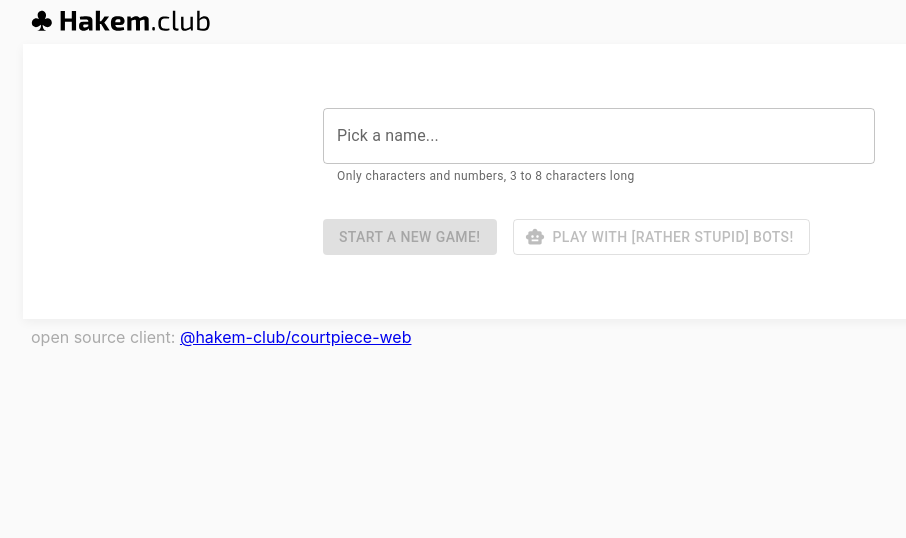
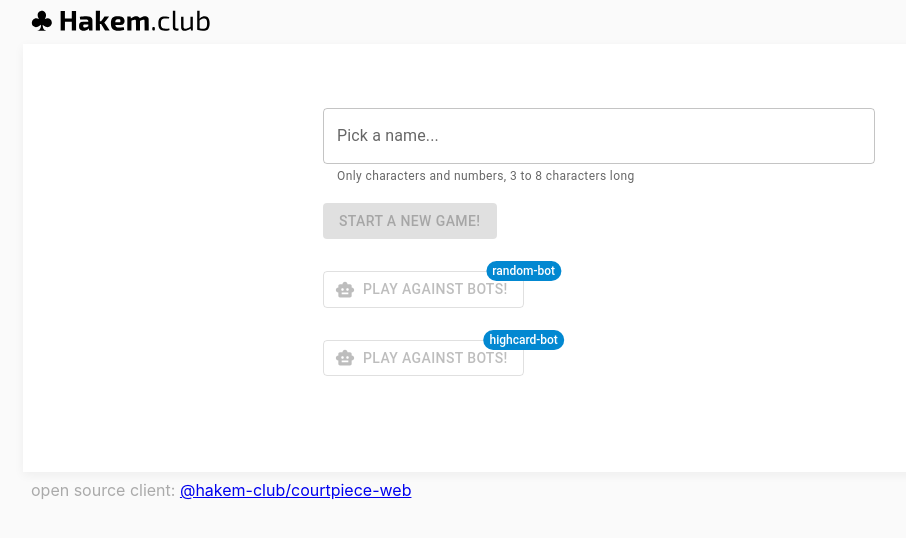
Before and after one commit to hakem-club/courtpiece-web, a React (Vite) app: page / in a window 1280 px wide. Shown: the top 538 px of the page, without its empty margins (41-947 px from the left). Built offline with nearby package versions, Linux system fonts and the light colour scheme.

Commit message:
support multiple bots

```diff
--- a/src/screens/Home.tsx
+++ b/src/screens/Home.tsx
@@ -1,4 +1,4 @@
-import { Box, Button, TextField } from "@mui/material";
+import { Badge, Box, Button, TextField } from "@mui/material";
 import { useCallback, useEffect, useState } from "react";
 import { useCookies } from "react-cookie";
 import { useHistory } from "react-router";
@@ -17,7 +17,7 @@ export const HomeScreen: React.FC = () => {
   const [cookies, setCookie] = useCookies(['player_name']);
   const defaultName = cookies.player_name ?? '';
   const [selectedName, setSelectedName] = useState(defaultName);
-  const [bots, setBots] = useState(0);
+  const [bots, setBots] = useState<string | null>(null);
   const [apiState, setApiState] = useState<{
     status: "idle" | "pending" | "success" | "error";
     gameId?: string;
@@ -27,7 +27,7 @@ export const HomeScreen: React.FC = () => {
   useEffect(() => {
     if (player_id != null && apiState.status === "pending") {
       setCookie('player_name', selectedName, { path: '/', maxAge: 31622400 });
-      fetch(`${import.meta.env.VITE_SERVER_DOMAIN}/api/game?player_id=${player_id}&name=${selectedName}${bots > 0 ? '&bots=1' : ''}`, { method: "POST" })
+      fetch(`${import.meta.env.VITE_SERVER_DOMAIN}/api/game?player_id=${player_id}&name=${selectedName}${bots != null ? `&bots=${bots}` : ''}`, { method: "POST" })
         .then((res) => res.json())
         .then(({ game_id }) => {
           setApiState({ status: "success", gameId: game_id });
@@ -52,6 +52,7 @@ export const HomeScreen: React.FC = () => {
   return (
     <CenterContainer>
       <Box>
+        <Box>
           <TextField
             error={selectedName.length > 0 && invalid_form}
             helperText="Only characters and numbers, 3 to 8 characters long"
@@ -61,14 +62,19 @@ export const HomeScreen: React.FC = () => {
             onChange={({ target }) => setSelectedName(target.value)}
           />
         </Box>
-      <Box sx={{ mt: 4 }}>
+        <Box sx={{ my: 2 }}>
           <Button variant="contained" onClick={() => setApiState({ status: "pending" })}
-          disabled={apiState.status === "pending" || invalid_form }>Start a New Game!</Button>
-        <Button variant="outlined" sx={{ mx: 2 }} startIcon={<SmartToyIcon />} onClick={() => {
-          setBots(1);
+            disabled={apiState.status === "pending" || invalid_form}>Start a New Game!</Button>
+        </Box>
+        {['random-bot', 'highcard-bot'].map(bot => <Box key={bot} sx={{ my: 4 }}>
+          <Badge color="info" badgeContent={bot}>
+            <Button variant="outlined" startIcon={<SmartToyIcon />} onClick={() => {
+              setBots(bot);
               setApiState({ status: "pending" });
             }}
-          disabled={apiState.status === "pending" || invalid_form }>Play with [rather stupid] Bots!</Button>
+              disabled={apiState.status === "pending" || invalid_form}>Play against Bots!</Button>
+          </Badge>
+        </Box>)}
       </Box>
     </CenterContainer>
   );
```
Lines whose indentation alone changed are shown as unchanged.
